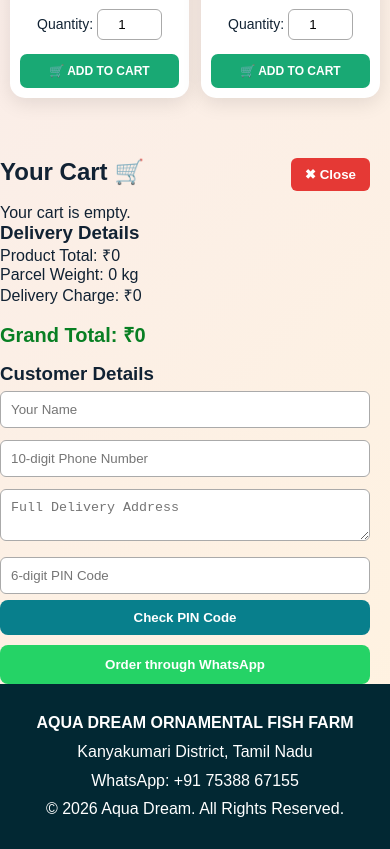
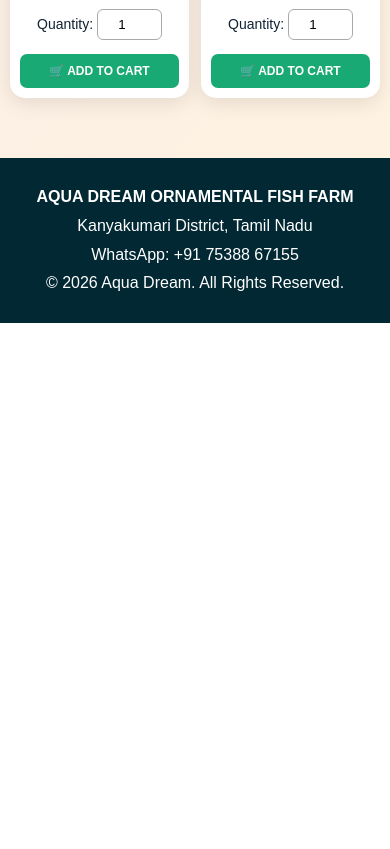
Before and after one commit to aquadreamornamentalfishfarm/aqua-dream-ornamental-fish-farm-website, a plain HTML site: page fish.html in a window 390 px wide. Shown: the part 4969-5818 px from the top of the page. After the commit the page ends 5292 px from the top, so only its background shows below. Drawn offline with Linux system fonts and the light colour scheme.

Commit message:
Update cart panel structure and functionality
Refactor cart functionality and improve layout.

```diff
--- a/fish.html
+++ b/fish.html
@@ -376,9 +376,7 @@ button:hover {
     padding: 40px 10px;
     color: #666;
 }
-.cart-box.show {
-    display: block;
-}
+
 
 .cart-item {
     display: flex;
@@ -523,11 +521,6 @@ footer {
         padding: 10px 5px;
     }
 
-    .cart-box {
-        right: 10px;
-        width: calc(100% - 20px);
-        max-width: none;
-    }
 
 }
 
@@ -612,25 +605,23 @@ footer {
 <div class="product-grid" id="fish-products"></div>
 
 
-<!-- CART POPUP -->
+<!-- COMMON CART PANEL -->
 
-<div class="cart-box" id="cart-box">
+<div class="cart-overlay" id="cartOverlay"
+     onclick="if(event.target === this) closeCart()">
 
-    <button class="close-cart" onclick="showCart()">
+    <div class="cart-panel">
 
-        ✖ Close
-
-    </button>
-
+        <div class="cart-header">
             <h2>Your Cart 🛒</h2>
-
-    <br>
+            <button class="close-cart" onclick="closeCart()">✖ Close</button>
+        </div>
 
         <div id="cart-items">
+            Your cart is empty.
+        </div>
 
-        Your cart is empty.
-
-    </div>
+        <hr>
 
         <h3>Delivery Details</h3>
 
@@ -670,12 +661,12 @@ placeholder="Full Delivery Address"></textarea>
         <p id="delivery-location"></p>
 
         <button class="whatsapp-button" onclick="sendOrder()">
-    Order through WhatsApp
+            ORDER THROUGH WHATSAPP
         </button>
 
     </div>
 
-
+</div>
 <!-- FOOTER -->
 
 <footer>
@@ -1243,12 +1234,20 @@ function removeItem(index) {
 }
 
 
-/* SHOW CART */
+/* OPEN AND CLOSE CART */
 
-function showCart() {
+function openCart() {
 
-    document.getElementById("cart-box")
-        .classList.toggle("show");
+    document.getElementById("cartOverlay").classList.add("show");
+
+    updateCart();
+
+}
+
+function closeCart() {
+
+    document.getElementById("cartOverlay").classList.remove("show");
+
 }
 
 
```
Lines whose indentation alone changed are shown as unchanged.
